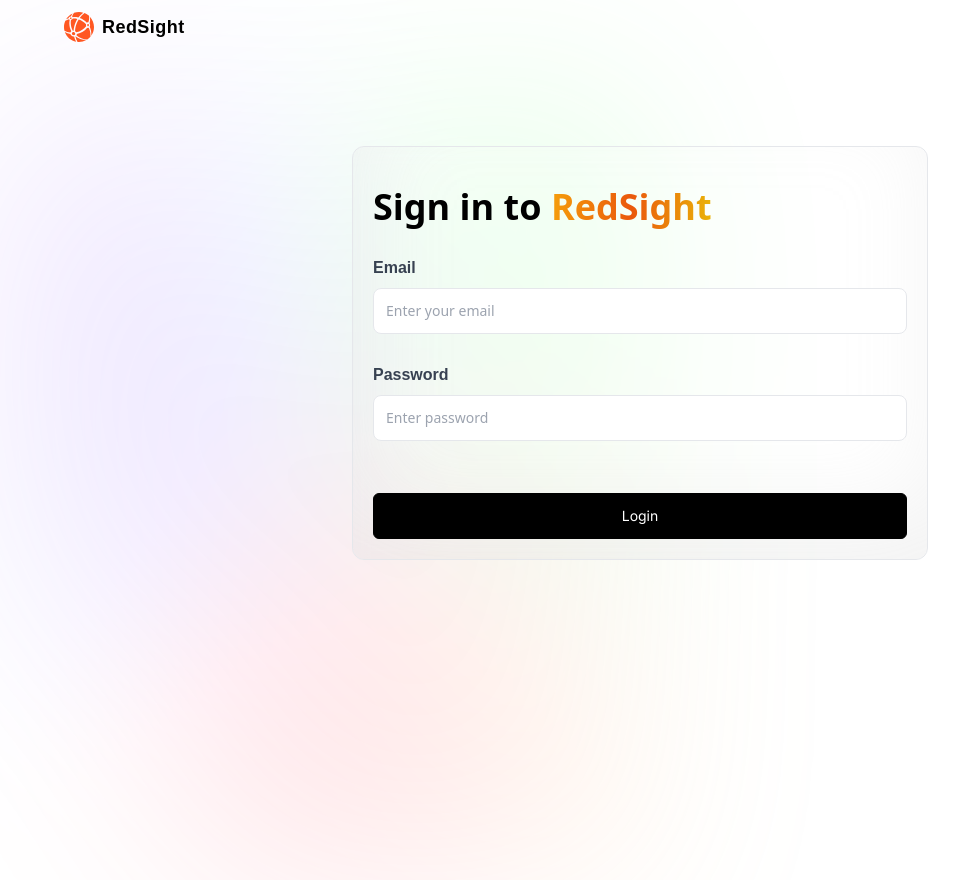
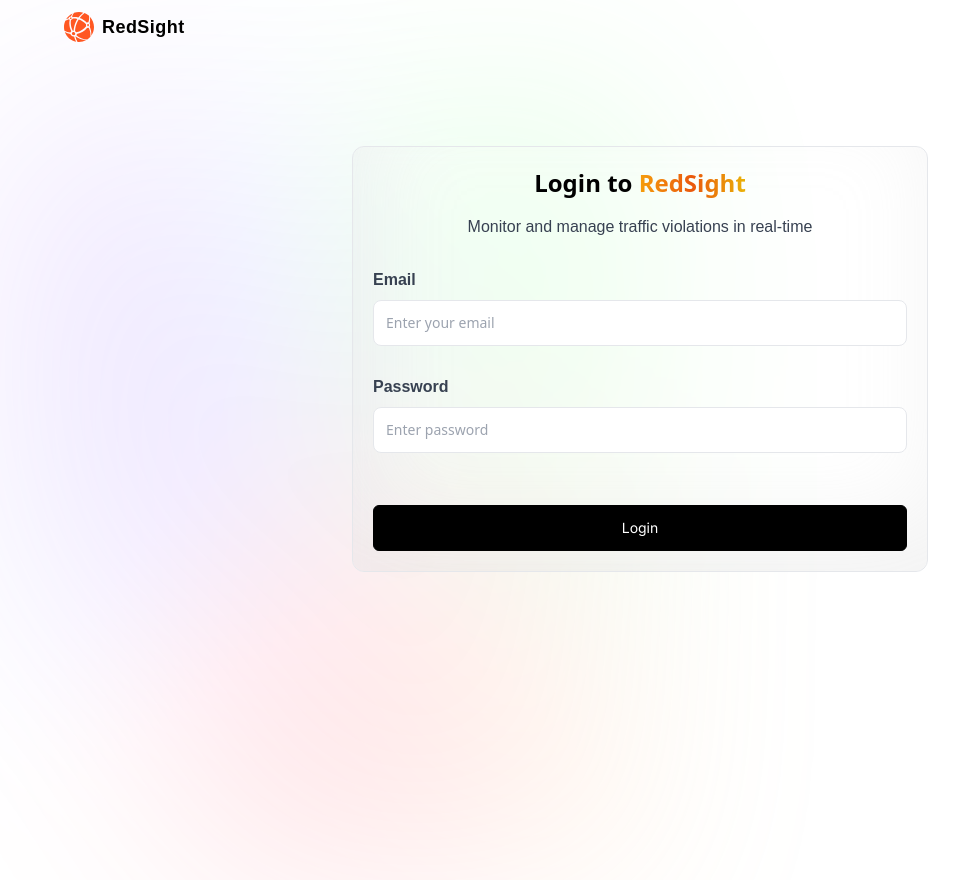
Before and after one commit to Perception12/red_sight, a Next.js app: page /login in a window 1280 px wide. Shown: the whole page, without its empty margins (0-971 px from the left). Built offline with nearby package versions, Linux system fonts and the light colour scheme; no server answers.

Commit message:
update login

```diff
--- a/app/login/page.jsx
+++ b/app/login/page.jsx
@@ -42,9 +42,16 @@ const LoginPage = () => {
         onSubmit={handleLogin}
         className="mt-10 w-full max-w-xl flex flex-col gap-7 glassmorphism"
       >
-        <h2 className="head_2_text">
-          Sign in to <span className="orange_gradient">RedSight</span>
-        </h2>
+        <div className="flex flex-col items-center gap-4">
+          <h2 className="text-2xl font-bold text-center">
+            Login to <span className="orange_gradient">RedSight</span>
+          </h2>
+
+          <p className="font-satoshi text-gray-700">
+            Monitor and manage traffic violations in real-time
+          </p>
+        </div>
+
         <label>
           <span className="font-satoshi font-semibold text-base text-gray-700">
             Email
```
